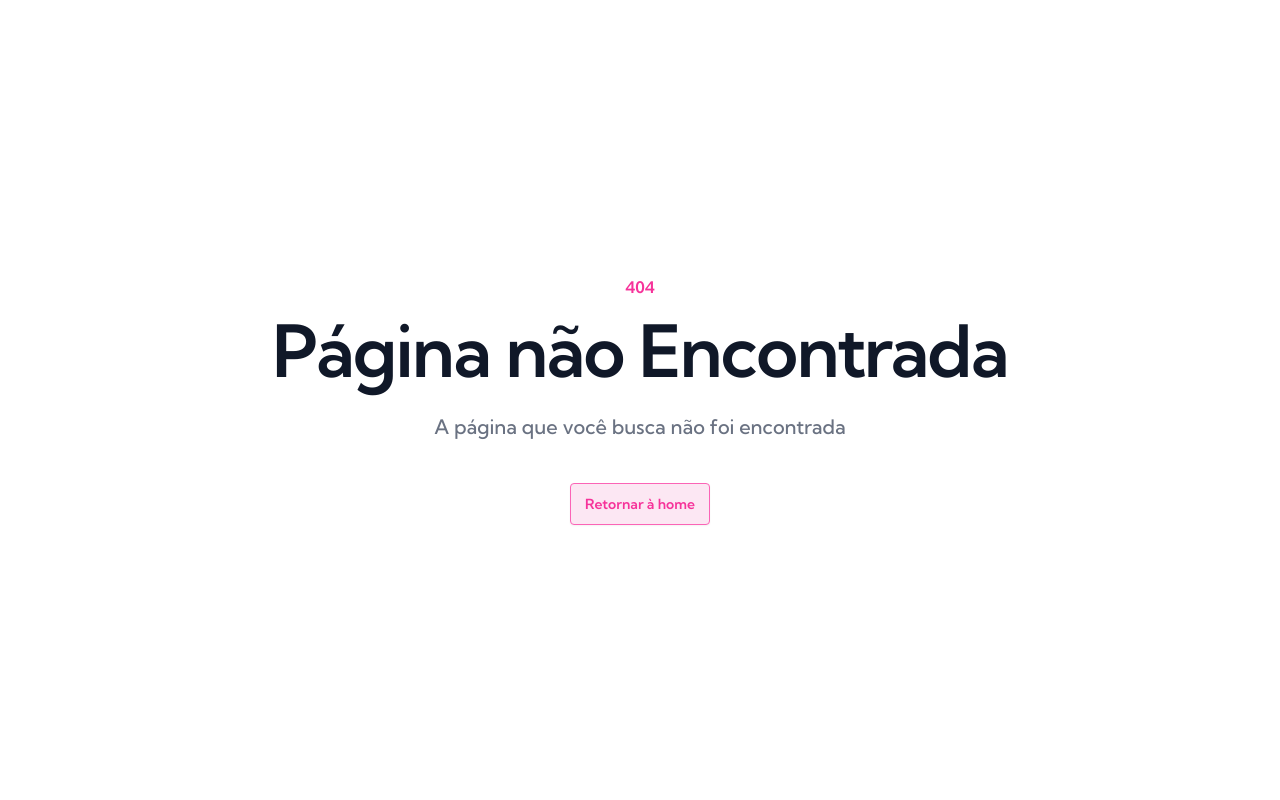
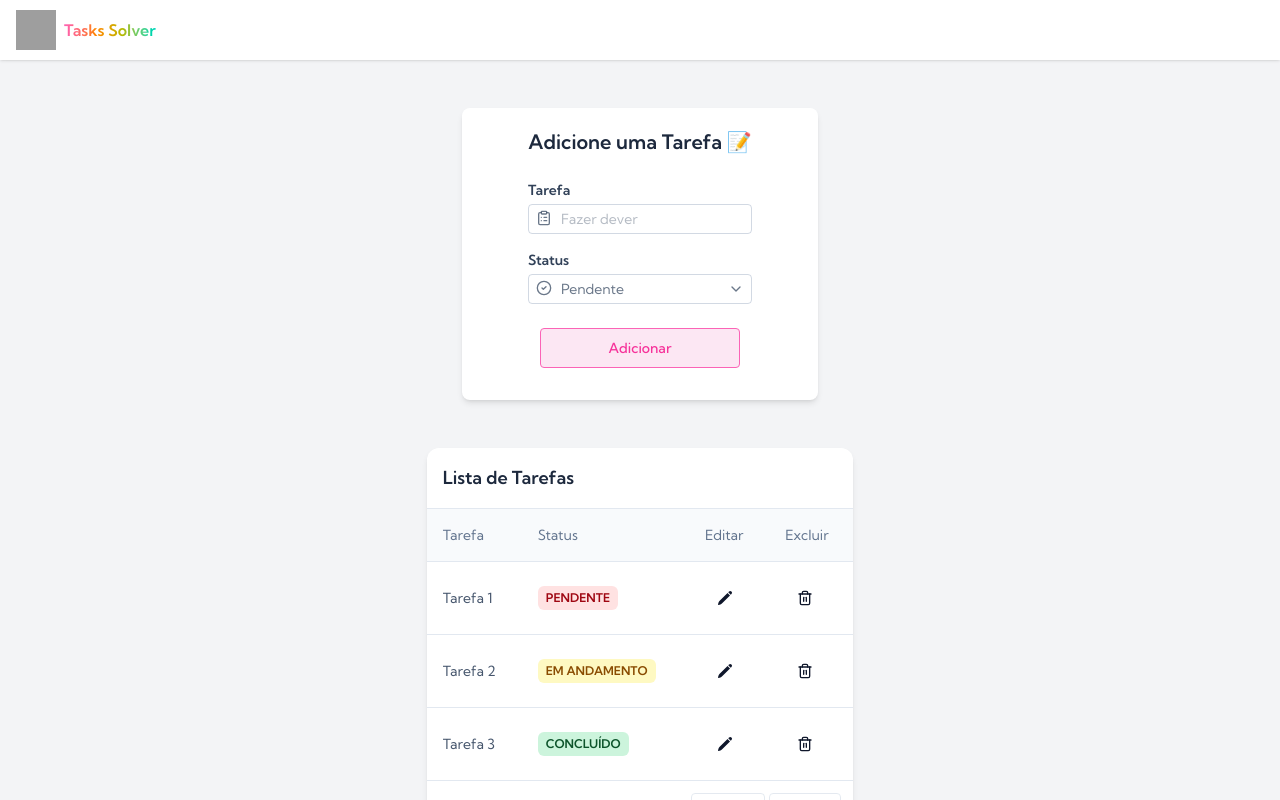
Before and after one commit to loreslei/TodoAngular, an Angular app: page /registrar in a window 1280 px wide. Before the commit this address had no page. Built offline with nearby package versions, Linux system fonts and the light colour scheme; grey boxes are pictures that could not be loaded.

Commit message:
add: routes and trying to implement add to table

```diff
--- a/src/app/app.component.ts
+++ b/src/app/app.component.ts
@@ -20,7 +20,7 @@ export class AppComponent implements OnInit {
       this.router.events.subscribe(event => {
         if (event instanceof NavigationEnd) {
           const url = event.urlAfterRedirects;
-          if (url === '/' || url.startsWith('/listar/componentes')) {
+          if (url === '/' || url.startsWith('/registrar')) {
             document.body.classList.add('bg-gray-100');
           } else {
             document.body.classList.remove('bg-gray-100');
--- a/src/app/app.routes.ts
+++ b/src/app/app.routes.ts
@@ -4,6 +4,6 @@ import { HomeComponent } from './components/home/home.component';
 
 export const routes: Routes = [
   { path: '', component: HomeComponent, title: 'Home Page' },
-  { path: 'listar/componentes/:id', component: HomeComponent, title: 'Home Page' },
+  { path: 'registrar', component: HomeComponent, title: 'Home Page' },
   { path: '**', component: NotfoundComponent, title: 'Not Found' },
 ];
--- a/src/app/components/home/home.component.html
+++ b/src/app/components/home/home.component.html
@@ -4,7 +4,7 @@
             <app-nav-header/>
             <app-inputs />
             <app-tabela />
-            <footer class="flex items-center justify-center h-15 w-screen">
+            <footer class="flex  select-none items-center justify-center h-15 w-screen">
                 <p class="text-center text-slate-700">&copy; 2025 Lorenna Aguiar Nunes. Todos os direitos reservados.</p>
             </footer>
         </div>
--- a/src/app/components/inputs/inputs.component.html
+++ b/src/app/components/inputs/inputs.component.html
@@ -1,8 +1,8 @@
+<app-alert class="block max-w-[89] md:w-89 mx-auto" *ngIf="alertaVisivel" [mensagem]="mensagemAlerta"></app-alert>
 <div class="w-screen flex justify-center">
-    <app-alert *ngIf="alertaVisivel" [mensagem]="mensagemAlerta"></app-alert>
     <div class="max-w-[89] md:w-89 flex flex-col justify-center items-center bg-white shadow-md rounded-lg space-y-6 p-5 pb-8">
         <h1 class="text-xl text-center text-slate-800 font-semibold">Adicione uma Tarefa 📝</h1>
-        <div>
+        <form action="" (submit)="adicionarTarefa($event)">
             <div class="text-slate-600/80 text-sm flex flex-col justify-center items-center space-y-4">
                 <div class="flex flex-col mx-auto w-56 space-y-1">
                     <label class="text-slate-700 font-semibold" for="tarefa">Tarefa</label>
@@ -56,10 +56,10 @@
                     </div>
                 </div>
 
-                <button (click)="adicionarTarefa()"
+                <button type="submit"
                     class="bg-pink-100 w-50 mx-auto mt-2
                 border-1 font-medium border-pink-400 h-10 text-pink-500 px-3 rounded transition duration-300 cursor-pointer hover:border-pink-500 hover:bg-pink-200 text-sm">Adicionar</button>
             </div>
-        </div>
+        </form>
     </div>
 </div>
--- a/src/app/components/inputs/inputs.component.ts
+++ b/src/app/components/inputs/inputs.component.ts
@@ -1,19 +1,39 @@
 import { Component } from '@angular/core';
 import { AlertaComponent } from "../alert/alert.component";
+import { NgIf } from '@angular/common';
+import { TarefaService } from '../../services/tarefa.service';
 
 @Component({
   selector: 'app-inputs',
-  imports: [AlertaComponent],
+  imports: [AlertaComponent, NgIf],
   templateUrl: './inputs.component.html',
   styleUrl: './inputs.component.css',
 })
 export class InputsComponent {
+
+  descricao = '';
+  status = 'Pendente';
+
+  constructor(private tarefaService: TarefaService) {}
+
+  adicionarTarefa(event: SubmitEvent) {
+    if (!this.descricao.trim()) return;
+
+    this.tarefaService.adicionarTarefa({
+      id: Date.now(),
+      descricao: this.descricao,
+      status: this.status.toLowerCase()
+    });
+
+    this.descricao = '';
+    this.status = 'Pendente';
+    this.mensagemAlerta = 'Tarefa adicionada com sucesso!';
+    this.alertaVisivel = true;
+    setTimeout(() => (this.alertaVisivel = false), 3000);
+    event.preventDefault();
+  }
+
   alertaVisivel = false;
   mensagemAlerta = '';
 
-  adicionarTarefa() {
-    this.mensagemAlerta = 'Tarefa adicionada com sucesso!';
-    this.alertaVisivel = true;
-    setTimeout(() => (this.alertaVisivel = false), 3000);
-  }
 }
--- a/src/app/components/nav-header/nav-header.component.html
+++ b/src/app/components/nav-header/nav-header.component.html
@@ -1,6 +1,6 @@
 <main>
     <div class="bg-white w-screen h-15 flex items-center shadow">
-        <div class="flex items-center ml-4  justify-center space-x-2">
+        <div class="flex items-center select-none ml-4  justify-center space-x-2">
             <img class="w-10 h-10 " src="TasksSolver.ico" alt="Logo do Website">
             <span class="font-semibold bg-linear-to-r/increasing from-pink-400 to-teal-400 bg-clip-text text-transparent">Tasks Solver</span>
         </div>
--- a/src/app/components/tabela/tabela.component.html
+++ b/src/app/components/tabela/tabela.component.html
@@ -49,7 +49,7 @@
 
                     <td class="p-4 border-b border-slate-200 relative">
                       <button (click)="toggleDropdown(tarefa.id)"
-                        class="dropdown-toggle h-10 w-10 flex items-center justify-center rounded-lg hover:bg-slate-900/10 relative">
+                        class="cursor-pointer dropdown-toggle h-10 w-10 flex items-center justify-center rounded-lg hover:bg-slate-900/10 relative">
                         <svg xmlns="http://www.w3.org/2000/svg" fill="currentColor" viewBox="0 0 24 24"
                           class="w-4 h-4 text-slate-900">
                           <path
@@ -71,7 +71,7 @@
 
                     <td class="p-4 border-b border-slate-200">
                       <button (click)="excluirTarefa(tarefa.id)"
-                        class="h-10 w-10 flex items-center justify-center rounded-lg text-slate-900 hover:bg-red-100 hover:text-red-900">
+                        class="cursor-pointer h-10 w-10 flex items-center justify-center rounded-lg text-slate-900 hover:bg-red-100 hover:text-red-900">
                         <svg xmlns="http://www.w3.org/2000/svg" class="w-4 h-4" fill="none" stroke="currentColor"
                           stroke-width="2" stroke-linecap="round" stroke-linejoin="round" viewBox="0 0 24 24">
                           <path d="M3 6h18" />
@@ -93,11 +93,11 @@
               </p>
               <div class="flex gap-1">
                 <button (click)="anterior()" [disabled]="paginaAtual === 1"
-                  class="rounded border border-slate-300 py-2.5 px-3 text-xs font-semibold text-slate-600 hover:opacity-75 disabled:opacity-50">
+                  class="enabled:cursor-pointer rounded border border-slate-300 py-2.5 px-3 text-xs font-semibold text-slate-600 hover:opacity-75 disabled:opacity-50">
                   Anterior
                 </button>
                 <button (click)="proxima()" [disabled]="paginaAtual === totalPaginas"
-                  class="rounded border border-slate-300 py-2.5 px-3 text-xs font-semibold text-slate-600 hover:opacity-75 disabled:opacity-50">
+                  class="enabled:cursor-pointer rounded border border-slate-300 py-2.5 px-3 text-xs font-semibold text-slate-600 hover:opacity-75 disabled:opacity-50">
                   Próxima
                 </button>
               </div>
--- a/src/app/components/tabela/tabela.component.ts
+++ b/src/app/components/tabela/tabela.component.ts
@@ -1,6 +1,7 @@
-import { Component, HostListener } from '@angular/core';
+import { Component, HostListener, OnInit } from '@angular/core';
 import { CommonModule } from '@angular/common';
-import { AlertaComponent } from "../alert/alert.component";
+import { AlertaComponent } from '../alert/alert.component';
+import { TarefaService, Tarefa } from '../../services/tarefa.service';
 
 @Component({
   selector: 'app-tabela',
@@ -9,26 +10,36 @@ import { AlertaComponent } from "../alert/alert.component";
   templateUrl: './tabela.component.html',
   styleUrls: ['./tabela.component.css'],
 })
-export class TabelaComponent {
-  tarefas = [
-    { id: 1, descricao: 'Tarefa 1', status: 'Concluído' },
-    { id: 2, descricao: 'Tarefa 2', status: 'Em Andamento' },
-    { id: 3, descricao: 'Tarefa 3', status: 'Pendente' },
-    { id: 4, descricao: 'Tarefa 4', status: 'Pendente' },
-    { id: 5, descricao: 'Tarefa 5', status: 'Em Andamento' },
-    { id: 6, descricao: 'Tarefa 6', status: 'Concluído' },
-    { id: 7, descricao: 'Tarefa 7', status: 'Em Andamento' },
-    { id: 8, descricao: 'Tarefa 8', status: 'Pendente' },
-    { id: 9, descricao: 'Tarefa 9', status: 'Pendente' },
-    { id: 10, descricao: 'Tarefa 10', status: 'Concluído' },
-  ];
-
+export class TabelaComponent implements OnInit{
   statusOptions = ['Pendente', 'Em Andamento', 'Concluído'];
   dropdownAberto: number | null = null;
   alertaVisivel = false;
   mensagemAlerta = '';
   paginaAtual = 1;
   tarefasPorPagina = 3;
+  tarefas: Tarefa[] = [];
+
+  constructor(private tarefaService: TarefaService) {}
+
+  ngOnInit() {
+    this.tarefaService.tarefas$.subscribe((tarefas) => {
+      this.tarefas = tarefas;
+    });
+  }
+
+  excluirTarefa(id: number) {
+    this.tarefaService.removerTarefa(id);
+    this.mensagemAlerta = 'Tarefa excluída com sucesso!';
+    this.alertaVisivel = true;
+    setTimeout(() => (this.alertaVisivel = false), 3000);
+  }
+
+  alterarStatus(id: number, status: string) {
+    this.tarefaService.alterarStatus(id, status);
+    this.mensagemAlerta = 'Status da Tarefa editado com sucesso!';
+    this.alertaVisivel = true;
+    setTimeout(() => (this.alertaVisivel = false), 3000);
+  }
 
   get tarefasPaginadas() {
     const inicio = (this.paginaAtual - 1) * this.tarefasPorPagina;
@@ -57,26 +68,8 @@ export class TabelaComponent {
     if (this.paginaAtual < this.totalPaginas) this.paginaAtual++;
   }
 
-
-
-  excluirTarefa(id: number) {
-    this.tarefas = this.tarefas.filter((t) => t.id !== id);
-    this.mensagemAlerta = 'Tarefa excluída com sucesso!';
-    this.alertaVisivel = true;
-    setTimeout(() => (this.alertaVisivel = false), 3000);
-  }
-
   toggleDropdown(id: number) {
     this.dropdownAberto = this.dropdownAberto === id ? null : id;
-  }
-
-  alterarStatus(id: number, novoStatus: string) {
-    const tarefa = this.tarefas.find((t) => t.id === id);
-    if (tarefa) tarefa.status = novoStatus.toLowerCase();
-    this.dropdownAberto = null;
-    this.mensagemAlerta = 'Status da Tarefa editado com sucesso!';
-    this.alertaVisivel = true;
-    setTimeout(() => (this.alertaVisivel = false), 3000);
   }
 
   @HostListener('document:click', ['$event'])
--- /dev/null
+++ b/src/app/services/tarefa.service.ts
@@ -0,0 +1,37 @@
+import { Injectable } from '@angular/core';
+import { BehaviorSubject } from 'rxjs';
+
+export interface Tarefa {
+  id: number;
+  descricao: string;
+  status: string;
+}
+
+@Injectable({ providedIn: 'root' })
+export class TarefaService {
+  private tarefasIniciais: Tarefa[] = [
+    { id: 1, descricao: 'Tarefa 1', status: 'pendente' },
+    { id: 2, descricao: 'Tarefa 2', status: 'em andamento' },
+    { id: 3, descricao: 'Tarefa 3', status: 'concluído' }
+  ];
+
+  private tarefasSubject = new BehaviorSubject<Tarefa[]>(this.tarefasIniciais);
+  tarefas$ = this.tarefasSubject.asObservable();
+
+  adicionarTarefa(tarefa: Tarefa) {
+    const tarefasAtualizadas = [...this.tarefasSubject.value, tarefa];
+    this.tarefasSubject.next(tarefasAtualizadas);
+  }
+
+  removerTarefa(id: number) {
+    const atualizadas = this.tarefasSubject.value.filter(t => t.id !== id);
+    this.tarefasSubject.next(atualizadas);
+  }
+
+  alterarStatus(id: number, status: string) {
+    const atualizadas = this.tarefasSubject.value.map(t =>
+      t.id === id ? { ...t, status } : t
+    );
+    this.tarefasSubject.next(atualizadas);
+  }
+}
```
